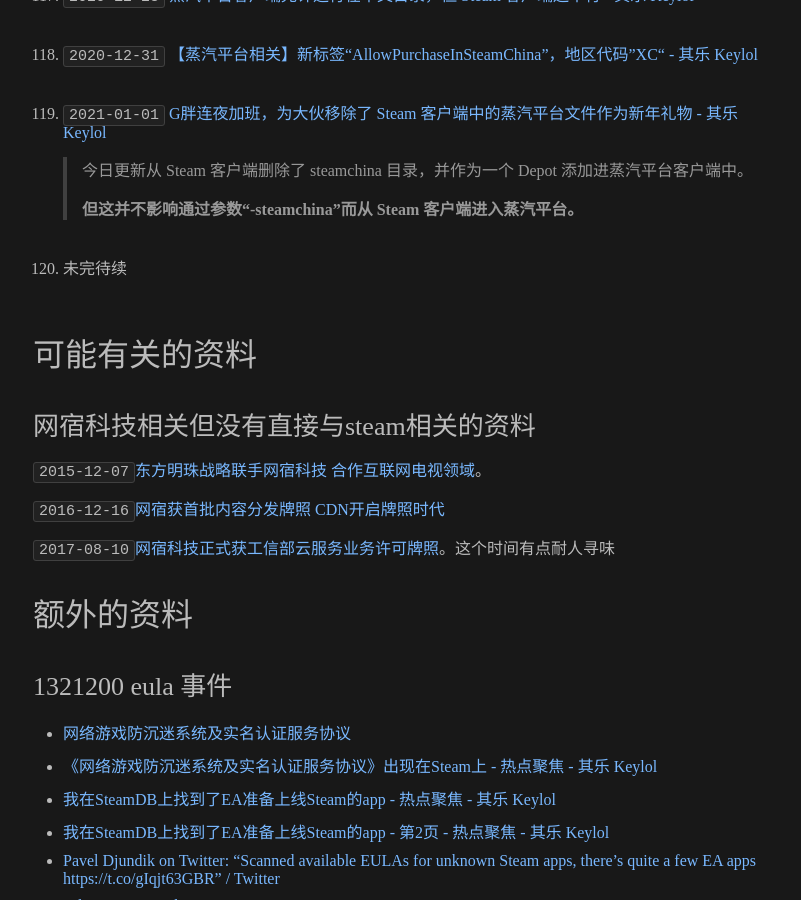
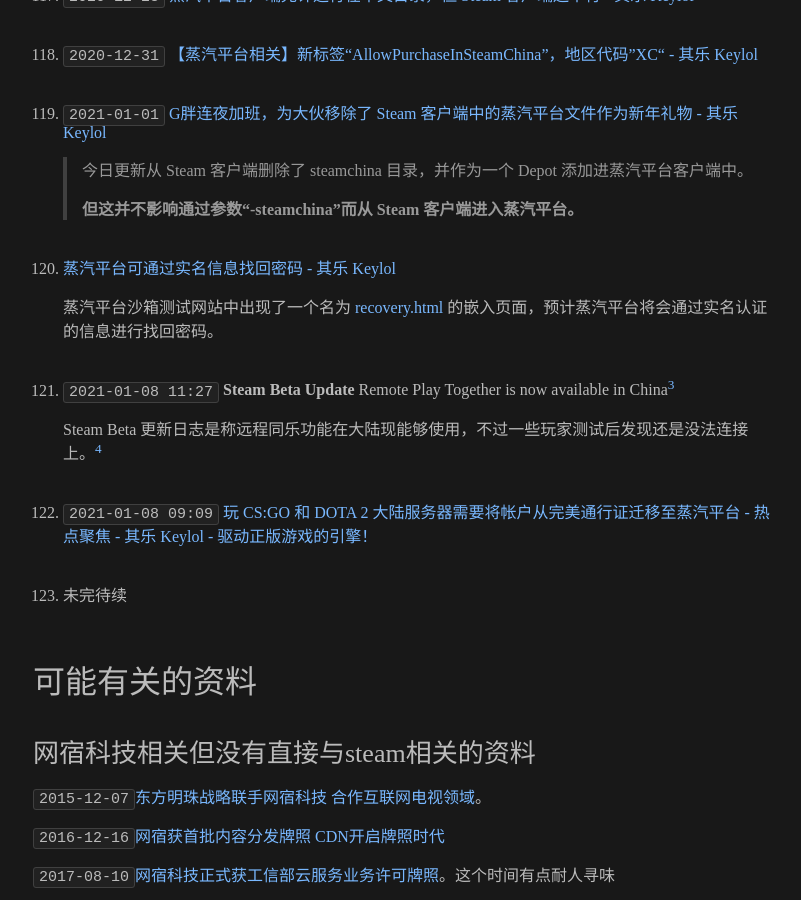
Before and after one commit to gledos/gledos.github.io, a Jekyll site: the page built from _posts/2018-07-12-wegame-steam.markdown, in a window 1280 px wide and 900 px high, scrolled down 20337 px. Shown: the whole window, without its empty margins (237-1038 px from the left). Built offline with Jekyll 4.4.1, drawn with Linux system fonts in a browser that asks for light colours; some of the changed text lies outside the part shown.

Commit message:
更新了新内容，关于蒸汽平台

```diff
--- a/_posts/2018-07-12-wegame-steam.markdown
+++ b/_posts/2018-07-12-wegame-steam.markdown
@@ -724,7 +724,23 @@
      >
      > **但这并不影响通过参数“-steamchina”而从 Steam 客户端进入蒸汽平台。**
 
-120. 未完待续
+120. [蒸汽平台可通过实名信息找回密码 - 其乐 Keylol](https://archive.is/9LXtc "https://keylol.com/t673662-1-1")
+
+     蒸汽平台沙箱测试网站中出现了一个名为 [recovery.html](https://archive.is/z7slN "https://rnr-sandbox.pwesports.cn/recovery.html") 的嵌入页面，预计蒸汽平台将会通过实名认证的信息进行找回密码。
+
+121. `2021-01-08 11:27` **Steam Beta Update** Remote Play Together is now available in China[^ws_scb118]
+
+     [^ws_scb118]: [Steam Community :: Group :: Steam Client Beta](https://web.archive.org/web/20210109074448/https://steamcommunity.com/groups/SteamClientBeta/announcements/detail/2933499125713869805)
+
+     Steam Beta 更新日志是称远程同乐功能在大陆现能够使用，不过一些玩家测试后发现还是没法连接上。[^ws_scb118_tset]
+
+     [^ws_scb118_tset]: [远程同乐貌似可以在中国运行了 - 其乐 Keylol](https://archive.is/0uLu9 "https://keylol.com/t674459-1-1")
+
+     <!-- [【不实信息】CS:GO 和 DOTA 2 完美服玩家不会被强制转至蒸汽平台 - 热点聚焦 - 其乐 Keylol - 驱动正版游戏的引擎！](https://archive.is/31s6A) -->
+
+122. `2021-01-08 09:09` [玩 CS:GO 和 DOTA 2 大陆服务器需要将帐户从完美通行证迁移至蒸汽平台 - 热点聚焦 - 其乐 Keylol - 驱动正版游戏的引擎！](https://archive.is/SfsUB "https://keylol.com/t674392-1-1")
+
+123. 未完待续
 
 <!-- [这是真的吗 NGA玩家社区](https://archive.vn/rgmOt) 在隔壁群友看到的，如果是真的话，那?死也不会用的
     steam中国、WAC反作弊 -->
```
Also changed, not shown: 1 other file.
